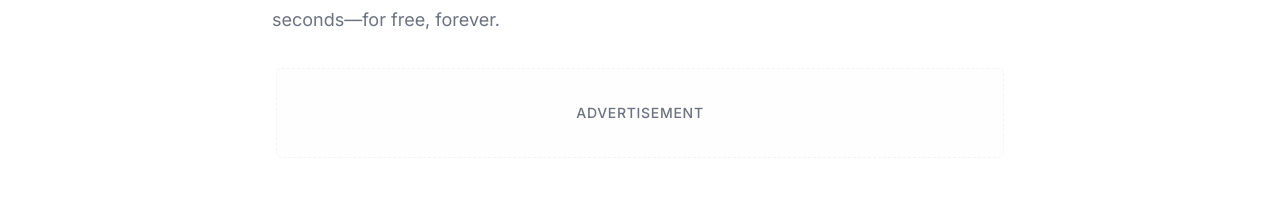
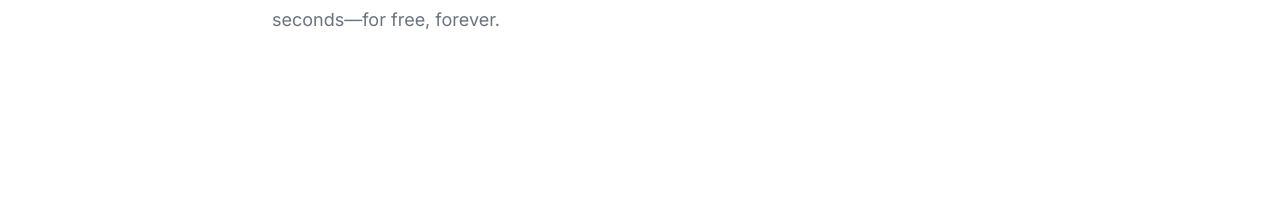
Before and after one commit to fakharStack/TinyToolKit, a React (Vite) app: page /about in a window 1280 px wide. Shown: the part 525-733 px from the top of the page. Built offline with nearby package versions, Linux system fonts and the light colour scheme.

Commit message:
Add Adsterra ads: native banner, popunder, social bar

```diff
--- a/index.html
+++ b/index.html
@@ -6,11 +6,11 @@
     <title>TinyToolKit — Free WhatsApp Link Generator & Message Formatter</title>
     <meta name="description" content="Free WhatsApp tools — generate click-to-chat links and format messages instantly. No signup, no cost, 100% client-side." />
     <meta name="robots" content="index, follow" />
-    <meta property="og:title" content="TinyToolKit — Free WhatsApp Utilities" />
+    <meta property="og:title" content="FastLink Tools — Free WhatsApp Utilities" />
     <meta property="og:description" content="Generate WhatsApp click-to-chat links and format messages. Free, instant, no login." />
     <meta property="og:type" content="website" />
     <meta name="twitter:card" content="summary_large_image" />
-    <meta name="twitter:title" content="TinyToolKit" />
+    <meta name="twitter:title" content="FastLink Tools" />
     <meta name="twitter:description" content="Free WhatsApp tools — generate click-to-chat links and format messages instantly. No signup, no cost, 100% client-side." />
     <link rel="icon" type="image/svg+xml" href="/favicon.svg" />
     <link rel="preconnect" href="https://fonts.googleapis.com">
@@ -20,5 +20,11 @@
   <body>
     <div id="root"></div>
     <script type="module" src="/src/main.tsx"></script>
+
+    <!-- Adsterra: Popunder -->
+    <script src="https://missiondifferentyawn.com/1a/35/7c/1a357c5fd47e1a5ab4e94981b485e1ea.js"></script>
+
+    <!-- Adsterra: Social Bar -->
+    <script src="https://missiondifferentyawn.com/12/17/78/1217785a3e9cc86d41d2879d4a395e34.js"></script>
   </body>
 </html>
--- a/src/components/AdContainer.tsx
+++ b/src/components/AdContainer.tsx
@@ -1,12 +1,26 @@
-import React from "react";
+import { useEffect } from "react";
+
+const SCRIPT_SRC =
+  "https://missiondifferentyawn.com/8443c8aa56086a449263b85c48bce7a0/invoke.js";
+const CONTAINER_ID = "container-8443c8aa56086a449263b85c48bce7a0";
+
+let scriptInjected = false;
 
 export default function AdContainer() {
+  useEffect(() => {
+    if (scriptInjected) return;
+    scriptInjected = true;
+
+    const script = document.createElement("script");
+    script.async = true;
+    script.setAttribute("data-cfasync", "false");
+    script.src = SCRIPT_SRC;
+    document.body.appendChild(script);
+  }, []);
+
   return (
-    <div
-      className="ad-container my-8 w-full max-w-[728px] mx-auto h-[90px] border border-dashed border-muted flex items-center justify-center bg-muted/10 rounded-md text-muted-foreground text-sm font-medium tracking-wider uppercase"
-      data-testid="ad-placeholder"
-    >
-      Advertisement
+    <div className="my-8 w-full max-w-[728px] mx-auto min-h-[90px] flex justify-center">
+      <div id={CONTAINER_ID} />
     </div>
   );
 }
```
